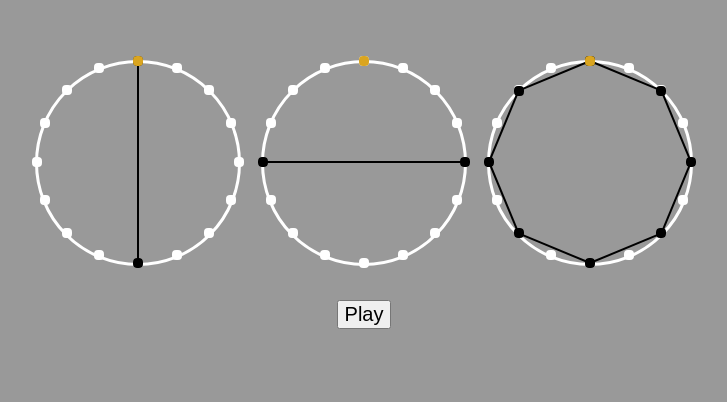
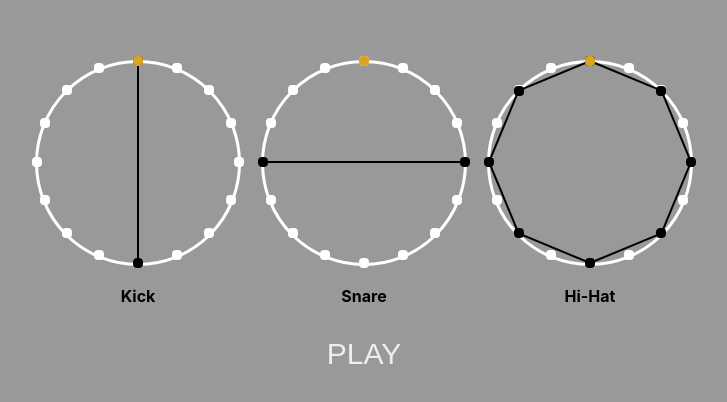
Before and after one commit to michaelmior/rhythm-wheel, a React (Create React App) app: page / in a window 1280 px wide. Shown: the top 402 px of the page, without its empty margins (276-1003 px from the left). Built offline with nearby package versions, Linux system fonts and the light colour scheme.

Commit message:
Improved styling

```diff
--- /dev/null
+++ b/src/Player.css
@@ -0,0 +1,13 @@
+.Player button {
+  cursor: pointer;
+  clear: both;
+  display: block;
+  margin: 0 auto;
+  position: relative;
+  top: 20px;
+  font-size: 30px;
+  border: none;
+  background: transparent;
+  color: #EEE;
+  text-transform: uppercase;
+}
--- a/src/Player.js
+++ b/src/Player.js
@@ -1,6 +1,8 @@
 import React, { Component } from 'react';
 
 import Wheel from './Wheel';
+
+import './Player.css';
 
 class Player extends Component {
   constructor() {
@@ -25,26 +27,29 @@ class Player extends Component {
   }
 
   render() {
-    return <div style={{margin: '50px auto 0 auto', width: '800px', textAlign: 'center'}}>
+    return <div className='Player' style={{margin: '50px auto 0 auto', width: '800px', textAlign: 'center'}}>
       <Wheel ref={this.drums.kick}
              initialState={{active: [0, 8]}}
              bpm={120} sound={{
+               name: 'Kick',
                volume: 10,
                url: process.env.PUBLIC_URL + '/sounds/kick.mp3'
              }}/>
       <Wheel ref={this.drums.snare}
              initialState={{active: [4, 12]}}
              bpm={120} sound={{
+               name: 'Snare',
                volume: 10,
                url: process.env.PUBLIC_URL + '/sounds/snare.mp3'
              }}/>
       <Wheel ref={this.drums.hihat}
              initialState={{active: [0, 2, 4, 6, 8, 10, 12, 14, 16]}}
              bpm={120} sound={{
+               name: 'Hi-Hat',
                volume: 8,
                url: process.env.PUBLIC_URL + '/sounds/hat.mp3'
              }}/>
-      <button style={{clear: 'both', display: 'block', margin: '0 auto', position: 'relative', top: '20px', fontSize: '20px'}} onClick={this.handleClick}>{this.state.playing ? 'Stop' : 'Play'}</button></div>;
+      <button onClick={this.handleClick}>{this.state.playing ? 'Stop' : 'Play'}</button></div>;
   }
 }
 
--- a/src/Wheel.css
+++ b/src/Wheel.css
@@ -13,3 +13,8 @@
 .Wheel .pulse-anim {
   animation: pulse 0.1s 1 ease-in;
 }
+
+.Wheel .name {
+  margin-top: 20px;
+  font-weight: bold;
+}
--- a/src/Wheel.js
+++ b/src/Wheel.js
@@ -172,6 +172,7 @@ class Wheel extends Component {
           <Circle borderColor='black' backgroundColor='black' radius={(smallRadius * 2) + 'px'}/>
         </div>
       })}
+      <div className='name'>{this.props.sound.name}</div>
     </div>;
   }
 }
```
